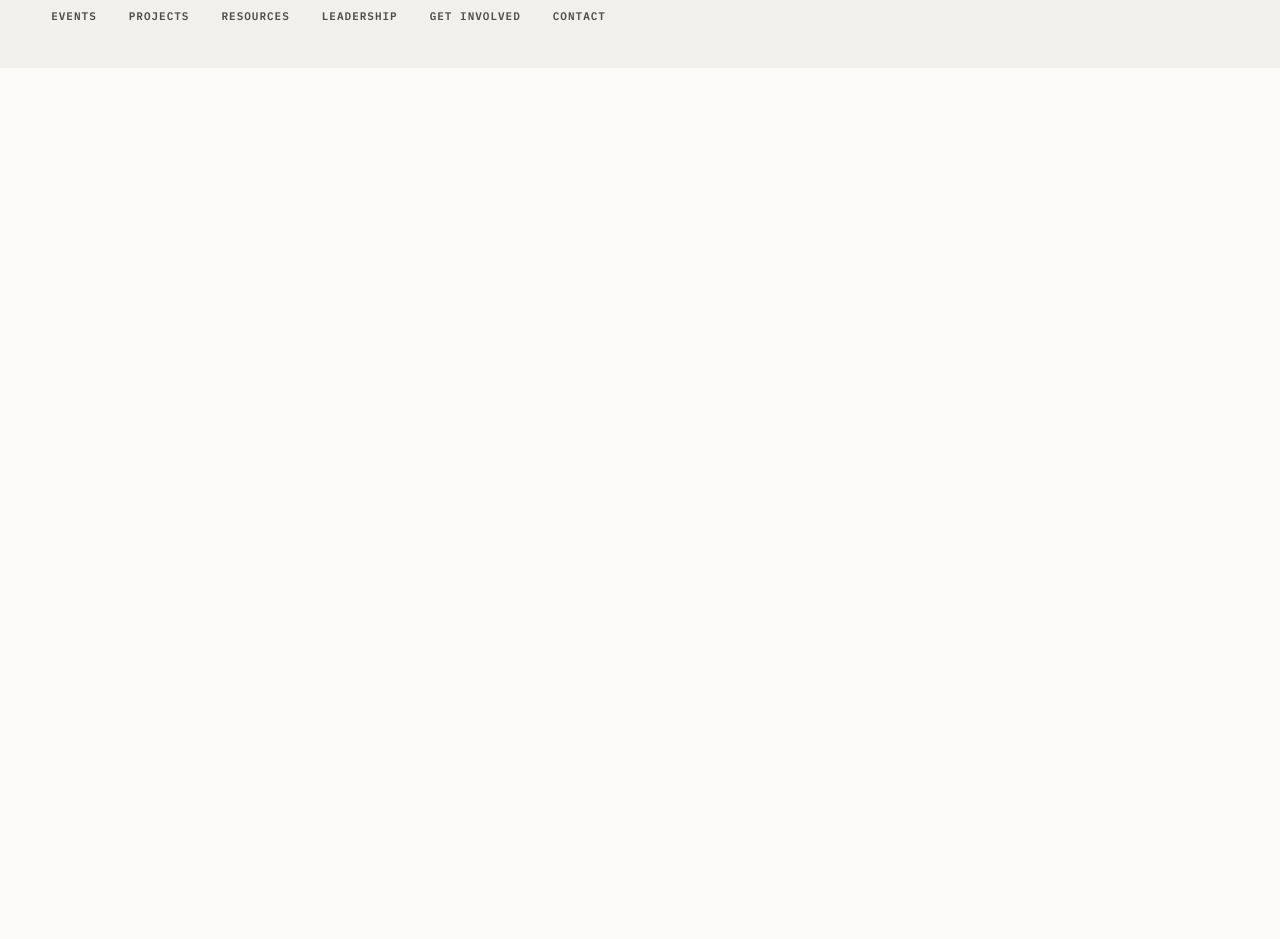
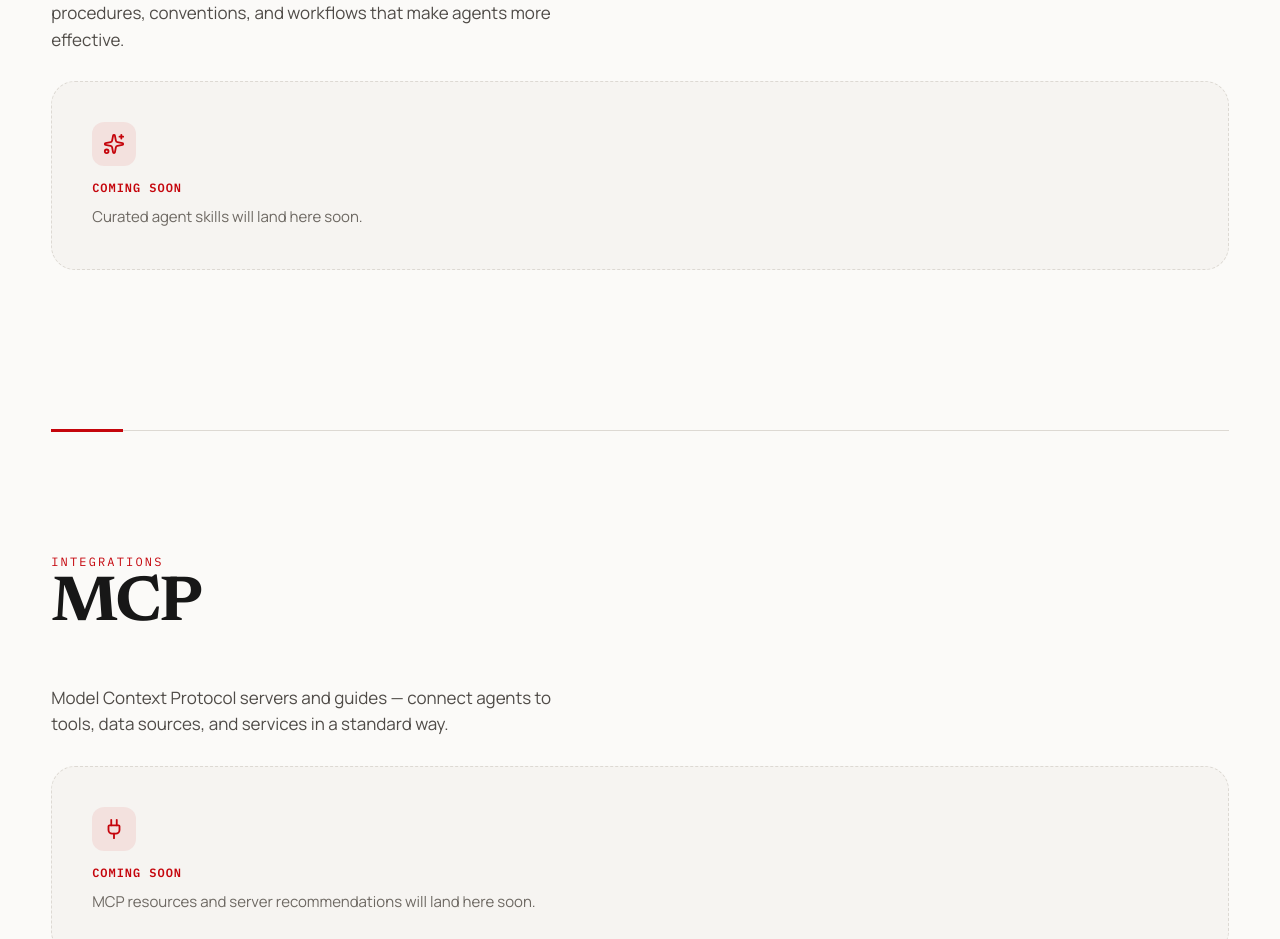
Before and after one commit to aiclubuwmadison/aiclubuwmadison.github.io, a React (Vite) app: page /resources in a window 1280 px wide. Shown: the part 1861-2800 px from the top of the page. Before the commit the page ends 1929 px from the top, so only its background shows below. Built offline with nearby package versions, Linux system fonts and the light colour scheme; no server answers.

Commit message:
Add Skills and MCP placeholders on Resources

```diff
--- a/src/components/Resources.css
+++ b/src/components/Resources.css
@@ -26,6 +26,70 @@
 /* SECTIONS ------------------------------------------------ */
 .res-section {
   padding: clamp(40px, 5vw, 80px) 0 clamp(64px, 8vw, 96px);
+}
+
+.res-section--last {
+  padding-bottom: clamp(48px, 6vw, 72px);
+}
+
+.res-section-lede {
+  margin: 0 0 28px;
+  max-width: 52ch;
+  font-family: var(--atmos-sans);
+  font-size: clamp(15px, 1.4vw, 17px);
+  line-height: 1.55;
+  color: var(--atmos-ink-soft);
+}
+
+/* COMING SOON PLACEHOLDERS -------------------------------- */
+.res-coming-soon {
+  display: flex;
+  flex-direction: column;
+  align-items: flex-start;
+  gap: 8px;
+  padding: clamp(28px, 4vw, 40px);
+  border: 1px dashed var(--atmos-hairline);
+  border-radius: var(--radius-lg, 16px);
+  background: var(--atmos-paper-tint);
+}
+
+.res-coming-soon-icon {
+  display: inline-flex;
+  align-items: center;
+  justify-content: center;
+  width: 44px;
+  height: 44px;
+  margin-bottom: 4px;
+  border-radius: 12px;
+  background: rgba(197, 5, 12, 0.08);
+  color: var(--atmos-badger);
+}
+
+.res-coming-soon-label {
+  margin: 0;
+  font-family: var(--atmos-mono);
+  font-size: 12px;
+  font-weight: 700;
+  letter-spacing: 0.08em;
+  text-transform: uppercase;
+  color: var(--atmos-badger);
+}
+
+.res-coming-soon-copy {
+  margin: 0;
+  font-family: var(--atmos-sans);
+  font-size: 15px;
+  line-height: 1.5;
+  color: var(--atmos-ink-mute);
+}
+
+[data-theme="dark"] .res-coming-soon {
+  background: var(--atmos-paper-tint);
+  border-color: var(--atmos-hairline);
+}
+
+[data-theme="dark"] .res-coming-soon-icon {
+  background: rgba(197, 5, 12, 0.16);
 }
 
 /* LIVE NEWS FEED ------------------------------------------ */
--- a/src/components/Resources.jsx
+++ b/src/components/Resources.jsx
@@ -7,6 +7,8 @@ import {
   ThumbsUp,
   RefreshCw,
   AlertCircle,
+  Sparkles,
+  Plug,
 } from 'lucide-react';
 import './Resources.css';
 
@@ -203,10 +205,10 @@ const Resources = () => {
             <p className="atmos-page-hero-eyebrow">AI@UW Knowledge Hub</p>
             <h1 className="atmos-page-hero-title">Learning Resources</h1>
             <p className="atmos-page-hero-lede">
-              Live AI news from the community.
+              Live AI news, agent skills, and MCP resources for building with AI.
             </p>
             <a href="#news" className="atmos-page-hero-cta">
-              Browse news <span aria-hidden="true">↓</span>
+              Browse resources <span aria-hidden="true">↓</span>
             </a>
           </div>
         </div>
@@ -320,6 +322,54 @@ const Resources = () => {
           </div>
         </div>
       </section>
+
+      <section className="res-section" id="skills">
+        <div className="atmos-shell">
+          <div className="atmos-section-head">
+            <div>
+              <span className="atmos-section-eyebrow">Agent toolkit</span>
+              <h2 className="atmos-section-title">Agent Skills</h2>
+            </div>
+          </div>
+          <p className="res-section-lede">
+            Reusable skills and playbooks you can load into AI coding agents —
+            procedures, conventions, and workflows that make agents more effective.
+          </p>
+          <div className="res-coming-soon" role="status">
+            <div className="res-coming-soon-icon" aria-hidden="true">
+              <Sparkles size={22} />
+            </div>
+            <p className="res-coming-soon-label">Coming soon</p>
+            <p className="res-coming-soon-copy">
+              Curated agent skills will land here soon.
+            </p>
+          </div>
+        </div>
+      </section>
+
+      <section className="res-section res-section--last" id="mcp">
+        <div className="atmos-shell">
+          <div className="atmos-section-head">
+            <div>
+              <span className="atmos-section-eyebrow">Integrations</span>
+              <h2 className="atmos-section-title">MCP</h2>
+            </div>
+          </div>
+          <p className="res-section-lede">
+            Model Context Protocol servers and guides — connect agents to tools,
+            data sources, and services in a standard way.
+          </p>
+          <div className="res-coming-soon" role="status">
+            <div className="res-coming-soon-icon" aria-hidden="true">
+              <Plug size={22} />
+            </div>
+            <p className="res-coming-soon-label">Coming soon</p>
+            <p className="res-coming-soon-copy">
+              MCP resources and server recommendations will land here soon.
+            </p>
+          </div>
+        </div>
+      </section>
     </div>
   );
 };
```
